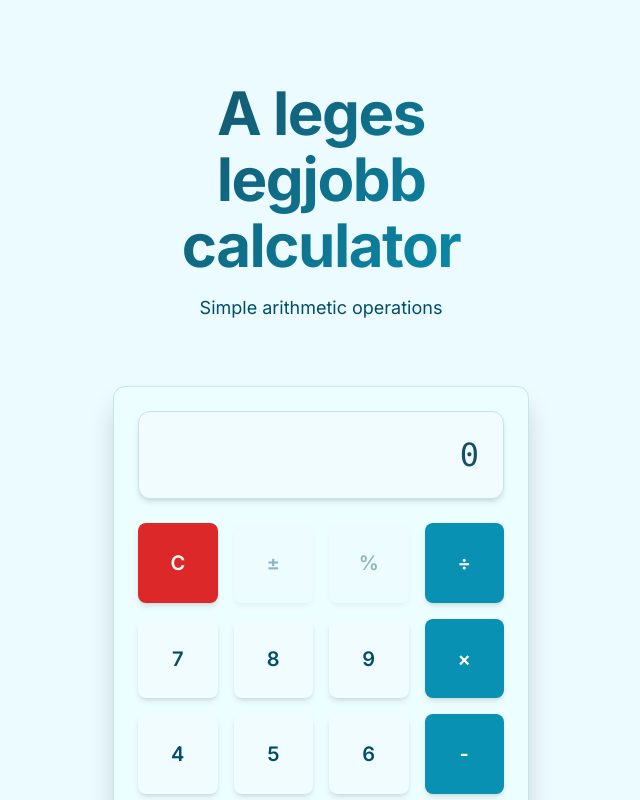
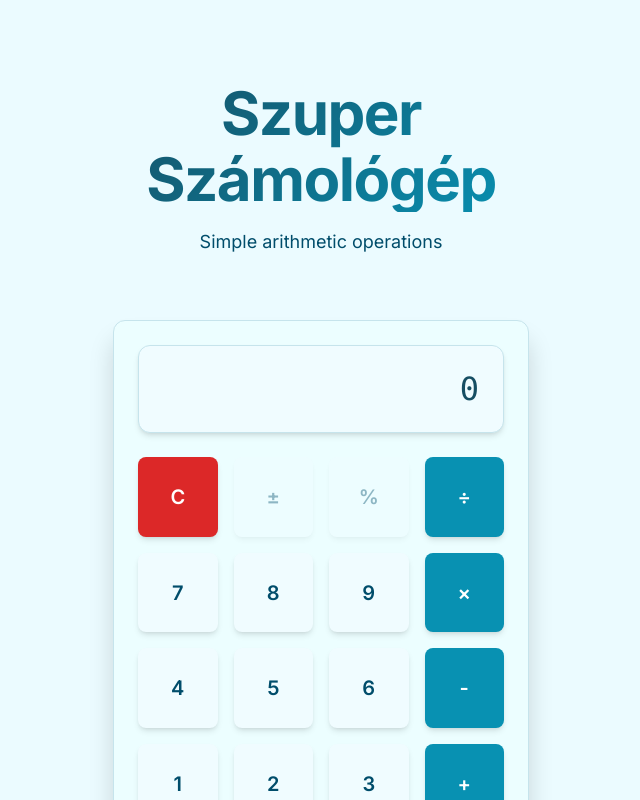
Before and after one commit to dmoka/test-c1, a Next.js app: page / in a window 1280 px wide. Shown: the top 800 px of the page, without its empty margins (319-959 px from the left). Built offline with nearby package versions, Linux system fonts and the light colour scheme.

Commit message:
chore: update hero title to 'Szuper Számológép'

```diff
--- a/src/components/calculator/calculator.tsx
+++ b/src/components/calculator/calculator.tsx
@@ -106,7 +106,7 @@ export function Calculator() {
             lineHeight: '1.1'
           }}
         >
-          A leges legjobb calculator
+          Szuper Számológép
         </h1>
         <p
           className="text-base sm:text-lg text-muted-foreground mt-3 sm:mt-4 transition-all duration-200 ease-out"
```
